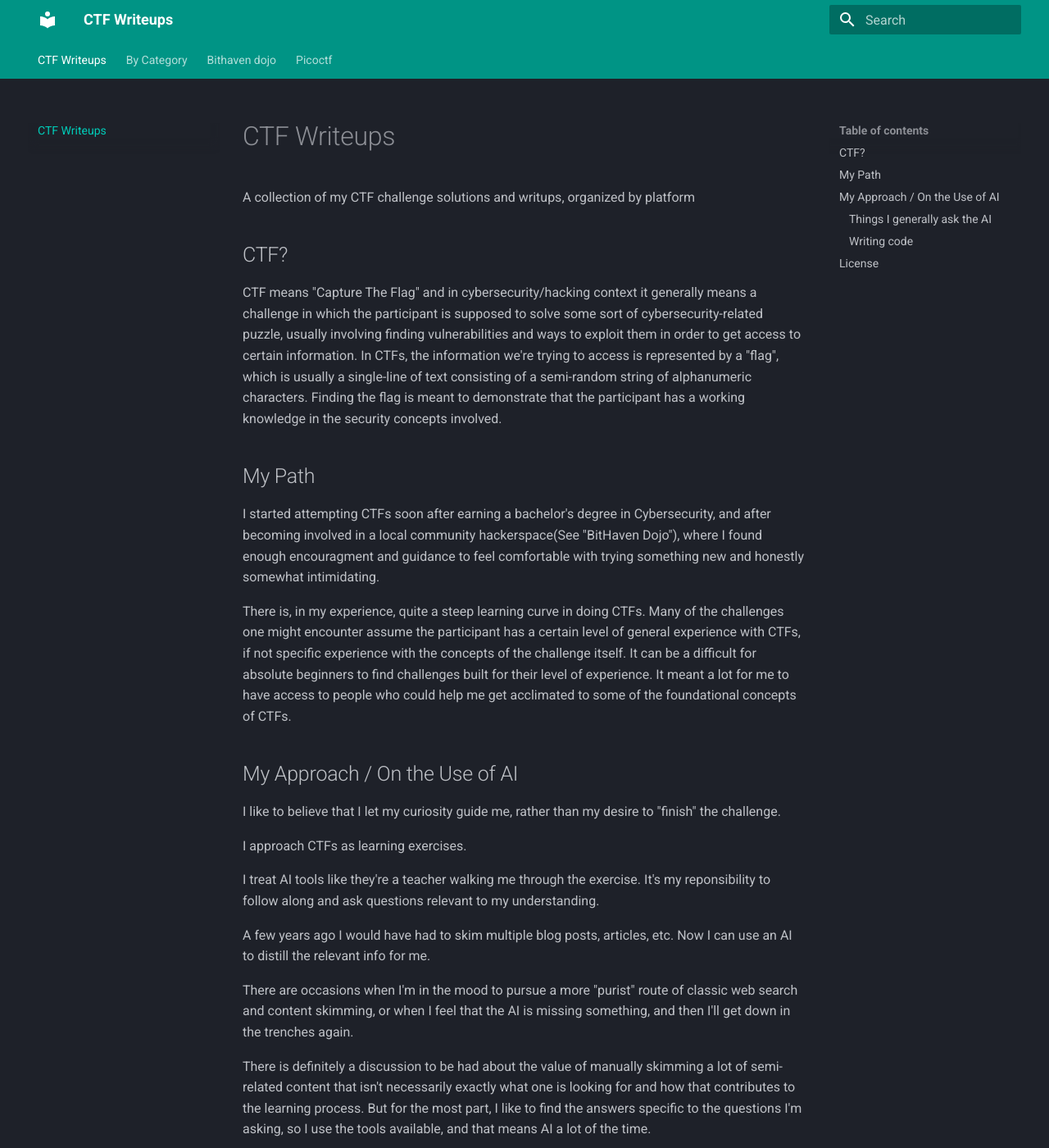
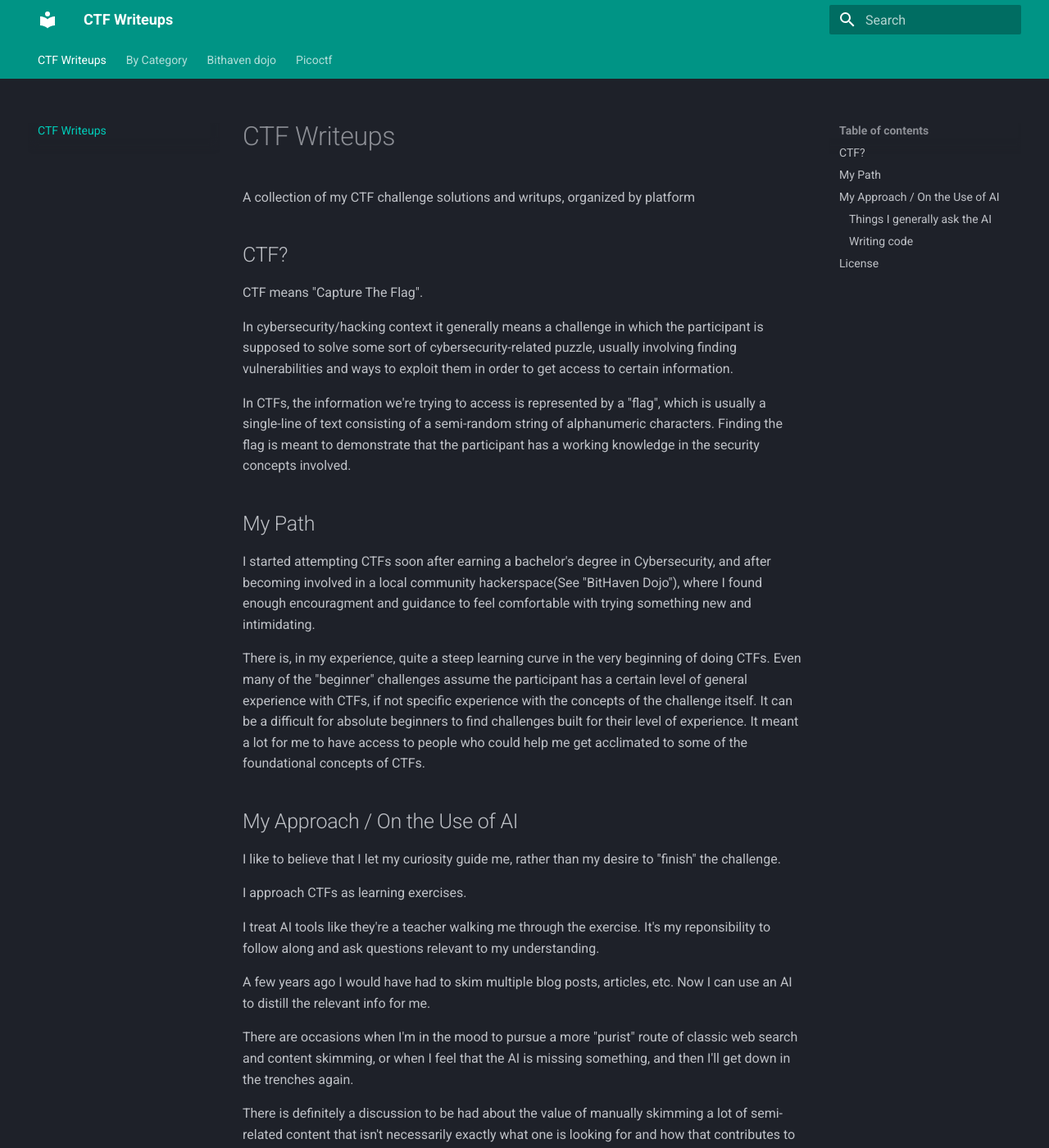
Before and after one commit to TrickMorr/ctf-writeups, an MkDocs documentation site: the page built from writeups/README.md, in a window 1280 px wide and 1400 px high. Shown: the whole window at 82% size. Built offline with MkDocs 1.6.1 and Material for MkDocs 9.7.7, drawn with Linux system fonts in a browser that asks for light colours.

Commit message:
edited main README

```diff
--- a/writeups/README.md
+++ b/writeups/README.md
@@ -4,13 +4,17 @@
 
 ## CTF?
 
-CTF means "Capture The Flag" and in cybersecurity/hacking context it generally means a challenge in which the participant is supposed to solve some sort of cybersecurity-related puzzle, usually involving finding vulnerabilities and ways to exploit them in order to get access to certain information. In CTFs, the information we're trying to access is represented by a "flag", which is usually a single-line of text consisting of a semi-random string of alphanumeric characters. Finding the flag is meant to demonstrate that the participant has a working knowledge in the security concepts involved.
+CTF means "Capture The Flag".
+
+In cybersecurity/hacking context it generally means a challenge in which the participant is supposed to solve some sort of cybersecurity-related puzzle, usually involving finding vulnerabilities and ways to exploit them in order to get access to certain information.
+
+In CTFs, the information we're trying to access is represented by a "flag", which is usually a single-line of text consisting of a semi-random string of alphanumeric characters. Finding the flag is meant to demonstrate that the participant has a working knowledge in the security concepts involved.
 
 ## My Path
 
-I started attempting CTFs soon after earning a bachelor's degree in Cybersecurity, and after becoming involved in a local community hackerspace(See "BitHaven Dojo"), where I found enough encouragment and guidance to feel comfortable with trying something new and honestly somewhat intimidating.
+I started attempting CTFs soon after earning a bachelor's degree in Cybersecurity, and after becoming involved in a local community hackerspace(See "BitHaven Dojo"), where I found enough encouragment and guidance to feel comfortable with trying something new and intimidating.
 
-There is, in my experience, quite a steep learning curve in doing CTFs. Many of the challenges one might encounter assume the participant has a certain level of general experience with CTFs, if not specific experience with the concepts of the challenge itself. It can be a difficult for absolute beginners to find challenges built for their level of experience. It meant a lot for me to have access to people who could help me get acclimated to some of the foundational concepts of CTFs.
+There is, in my experience, quite a steep learning curve in the very beginning of doing CTFs. Even many of the "beginner" challenges assume the participant has a certain level of general experience with CTFs, if not specific experience with the concepts of the challenge itself. It can be a difficult for absolute beginners to find challenges built for their level of experience. It meant a lot for me to have access to people who could help me get acclimated to some of the foundational concepts of CTFs.
 
 ## My Approach / On the Use of AI
 
```
